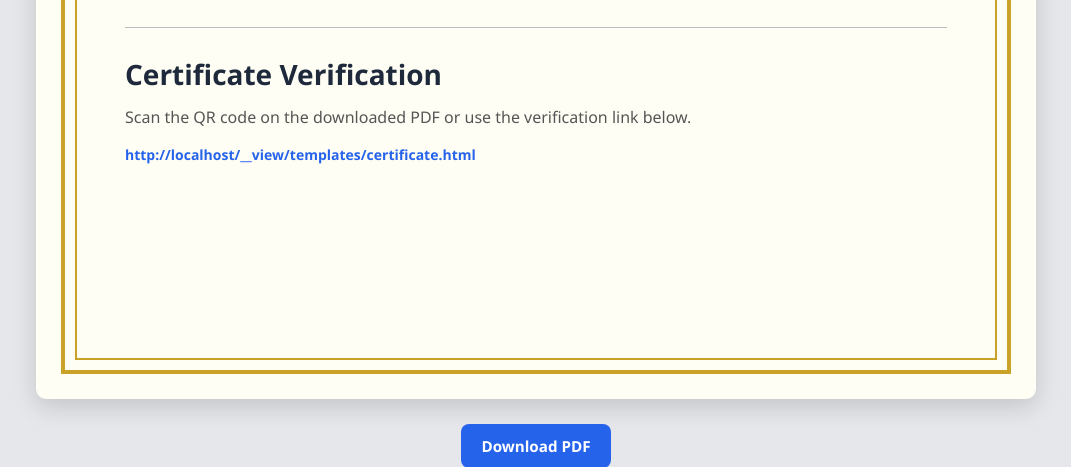
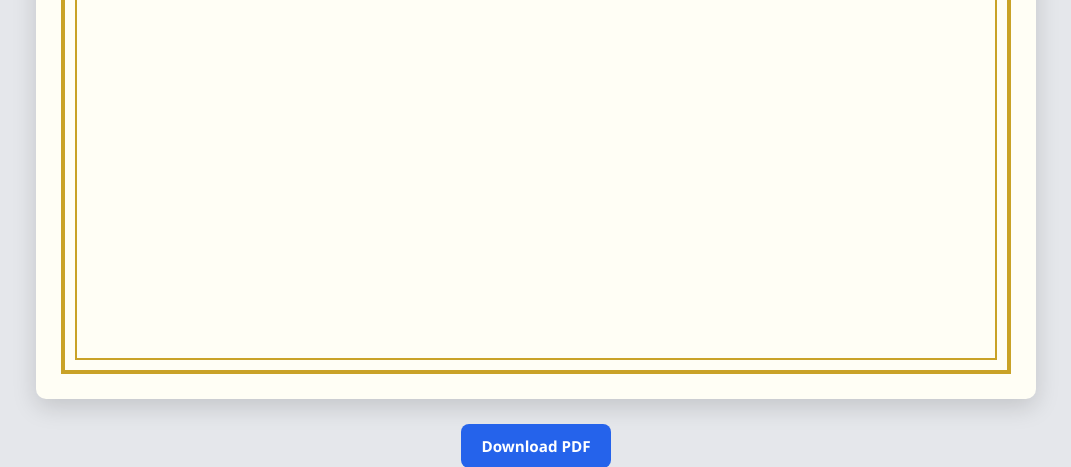
Before and after one commit to manikanta-paramkusham/online-certificate-generator, a Flask app: template templates/certificate.html in a window 1280 px wide. Shown: the part 348-815 px from the top of the page, without its empty margins (104-1175 px from the left). Run offline with Flask 3, Linux system fonts and the light colour scheme; the template is opened without the code that fills it, so the values that code supplies are empty.

Commit message:
Removed verification section from certificate preview

```diff
--- a/templates/certificate.html
+++ b/templates/certificate.html
@@ -55,24 +55,7 @@
                 <strong>{{ cert.unique_id }}</strong>
             </p>
 
-            <hr style="margin:25px 0;">
 
-            <h3 style="margin-bottom:10px;">
-                Certificate Verification
-            </h3>
-
-            <p style="margin-bottom:15px;color:#555;">
-                Scan the QR code on the downloaded PDF
-                or use the verification link below.
-            </p>
-
-            <p style="word-break:break-all;font-size:14px;">
-
-                <a href="/cert/{{ cert.unique_id }}">
-                    {{ request.url }}
-                </a>
-
-            </p>
 
         </div>
 
```
